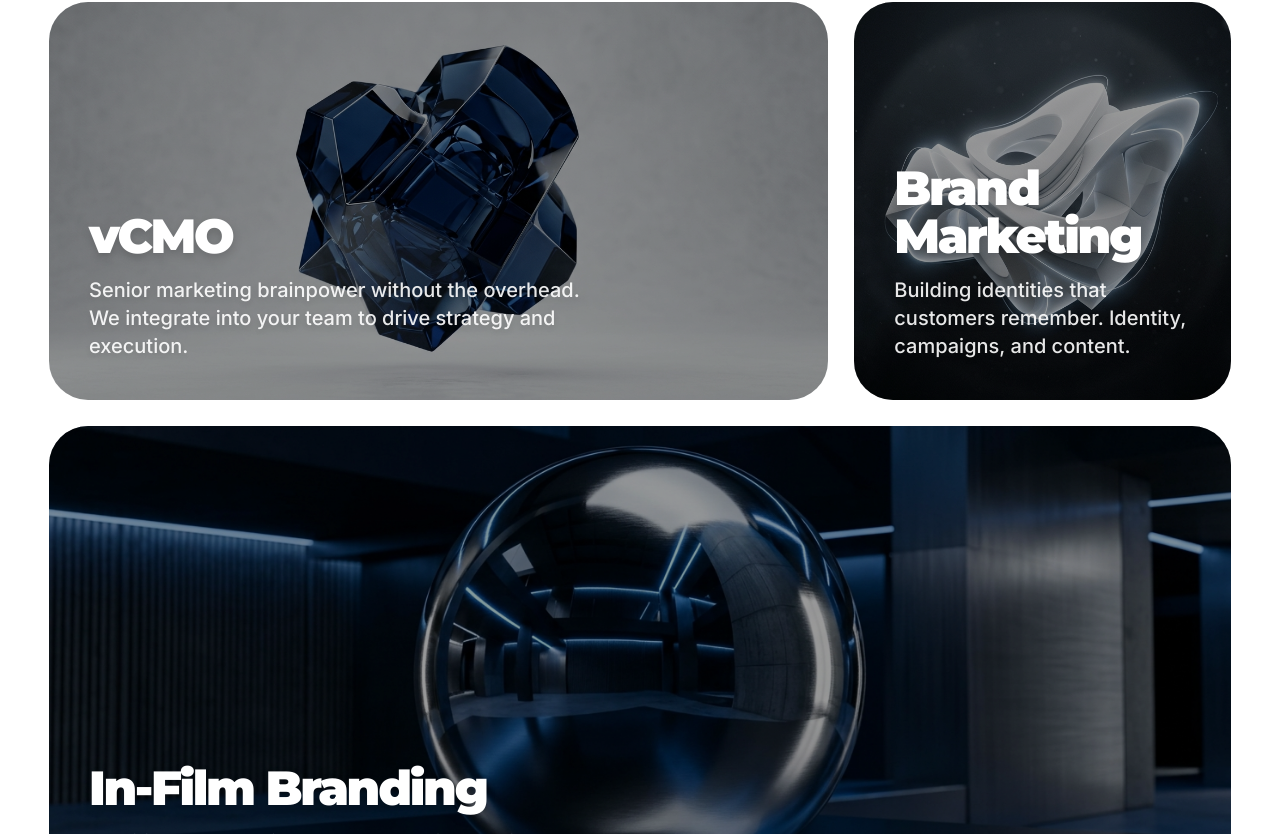
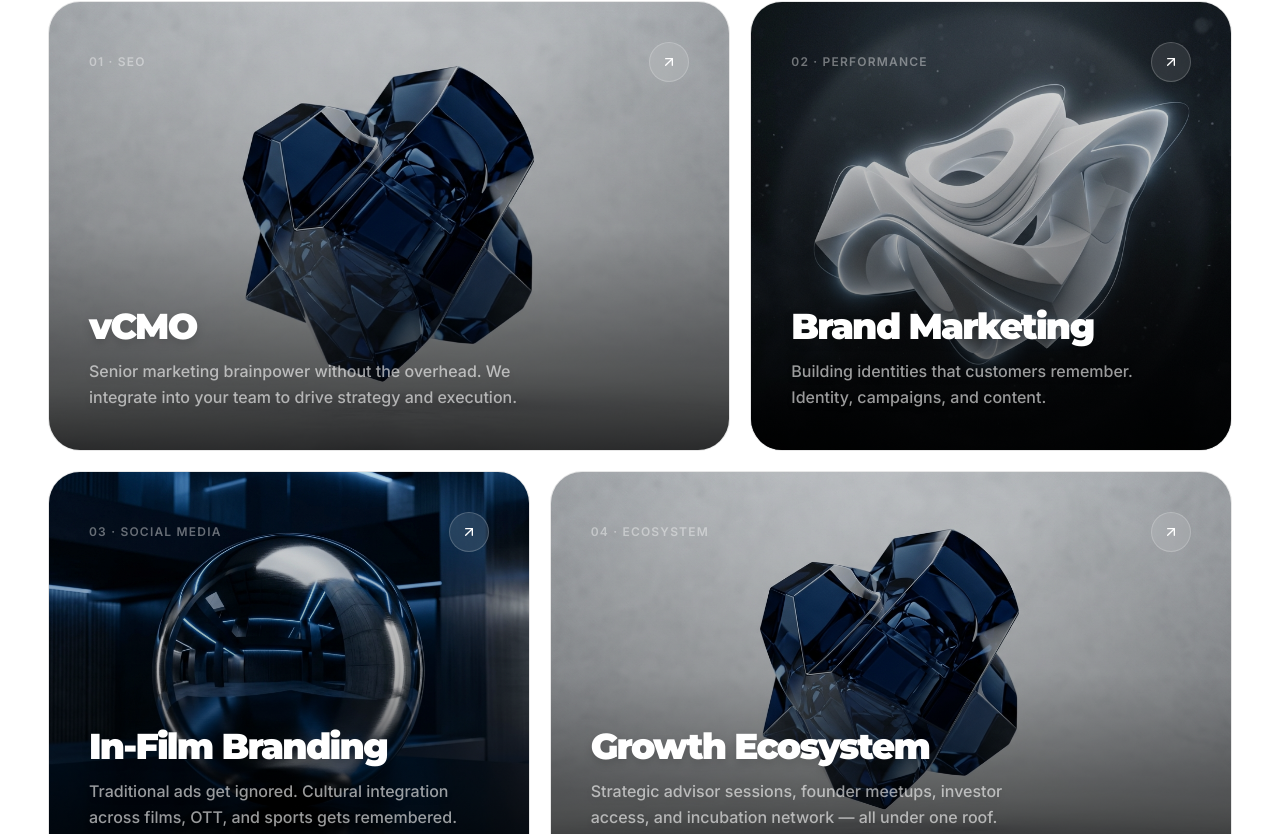
Before and after one commit to Ankit-singh-dot/untapd, a Next.js app in the folder my-app/: page / in a window 1280 px wide. Shown: the part 3286-4120 px from the top of the page. Built offline with nearby package versions, Linux system fonts and the light colour scheme.

Commit message:
chaning_ui_ux components/ui/bento-grid.tsx

```diff
--- a/my-app/components/ui/bento-grid.tsx
+++ b/my-app/components/ui/bento-grid.tsx
@@ -5,10 +5,12 @@ import { motion } from "framer-motion";
 import Image from "next/image";
 import { ReactNode } from "react";
 import { cn } from "@/lib/utils";
+import { ArrowUpRight } from "lucide-react";
 
 interface BentoItemProps {
   title: string;
   description: string;
+  tag: string;
   imageSrc?: string;
   icon?: ReactNode;
   className?: string;
@@ -16,48 +18,61 @@ interface BentoItemProps {
 
 export function BentoGrid() {
   return (
-    <div className="grid grid-cols-1 md:grid-cols-3 gap-6 max-w-7xl mx-auto w-full">
-      <Link href="/vcmo" className="md:col-span-2 group">
+    <div className="grid grid-cols-1 md:grid-cols-12 gap-4 md:gap-5 w-full">
+      <Link href="/vcmo" className="md:col-span-7 group">
         <BentoItem
+          tag="01 · SEO"
           title="vCMO"
           description="Senior marketing brainpower without the overhead. We integrate into your team to drive strategy and execution."
           imageSrc="/blue_glass.jpg"
-          className="h-[400px]"
+          className="h-[350px] md:h-[450px]"
         />
       </Link>
 
-      <Link href="/brand-marketing" className="md:col-span-1 group">
+      <Link href="/brand-marketing" className="md:col-span-5 group">
         <BentoItem
+          tag="02 · Performance"
           title="Brand Marketing"
           description="Building identities that customers remember. Identity, campaigns, and content."
           imageSrc="/white_cube.jpg"
-          className="h-[400px]"
+          className="h-[350px] md:h-[450px]"
         />
       </Link>
 
-      <Link href="/in-film" className="md:col-span-3 group">
+      <Link href="/in-film" className="md:col-span-5 group">
         <BentoItem
+          tag="03 · Social Media"
           title="In-Film Branding"
           description="Traditional ads get ignored. Cultural integration across films, OTT, and sports gets remembered."
           imageSrc="/sphere.jpg"
-          className="h-[400px] md:h-[500px]"
+          className="h-[300px] md:h-[400px]"
+        />
+      </Link>
+
+      <Link href="/ecosystem" className="md:col-span-7 group">
+        <BentoItem
+          tag="04 · Ecosystem"
+          title="Growth Ecosystem"
+          description="Strategic advisor sessions, founder meetups, investor access, and incubation network — all under one roof."
+          imageSrc="/blue_glass.jpg"
+          className="h-[300px] md:h-[400px]"
         />
       </Link>
     </div>
   );
 }
 
-function BentoItem({ title, description, imageSrc, className }: BentoItemProps) {
+function BentoItem({ title, description, tag, imageSrc, className }: BentoItemProps) {
   return (
     <motion.div
-      whileHover={{ scale: 0.98 }}
+      whileHover={{ scale: 0.985 }}
       transition={{ type: "spring", stiffness: 300, damping: 20 }}
       className={cn(
-        "relative rounded-[2.5rem] overflow-hidden group cursor-pointer border border-white/10",
+        "relative rounded-[2rem] overflow-hidden cursor-pointer border border-foreground/10",
         className
       )}
     >
-      {/* Background Image with Parallax / Zoom effect */}
+      {/* Background Image */}
       {imageSrc && (
         <div className="absolute inset-0 z-0">
           <Image
@@ -66,16 +81,24 @@ function BentoItem({ title, description, imageSrc, className }: BentoItemProps)
             fill
             className="object-cover transform group-hover:scale-110 transition-transform duration-1000 ease-[0.16,1,0.3,1]"
           />
-          <div className="absolute inset-0 bg-black/40 group-hover:bg-black/20 transition-colors duration-500" />
+          <div className="absolute inset-0 bg-gradient-to-t from-black/80 via-black/30 to-black/10 group-hover:from-black/70 transition-colors duration-500" />
         </div>
       )}
 
       {/* Content */}
-      <div className="relative z-10 flex flex-col justify-end h-full p-10 text-white">
-        <h3 className="text-3xl md:text-5xl font-black tracking-tighter mb-4 drop-shadow-lg">{title}</h3>
-        <p className="text-lg md:text-xl font-medium opacity-90 max-w-lg drop-shadow-md">
-          {description}
-        </p>
+      <div className="relative z-10 flex flex-col justify-between h-full p-8 md:p-10 text-white">
+        <div className="flex items-center justify-between">
+          <span className="text-xs uppercase tracking-widest font-semibold text-white/40">{tag}</span>
+          <div className="w-10 h-10 rounded-full bg-white/10 backdrop-blur-md flex items-center justify-center border border-white/20 group-hover:bg-white/30 transition-colors">
+            <ArrowUpRight className="w-4 h-4 text-white" />
+          </div>
+        </div>
+        <div>
+          <h3 className="text-3xl md:text-4xl font-black tracking-tighter mb-3 drop-shadow-lg">{title}</h3>
+          <p className="text-sm md:text-base font-medium text-white/60 max-w-md drop-shadow-md leading-relaxed">
+            {description}
+          </p>
+        </div>
       </div>
     </motion.div>
   );
```
